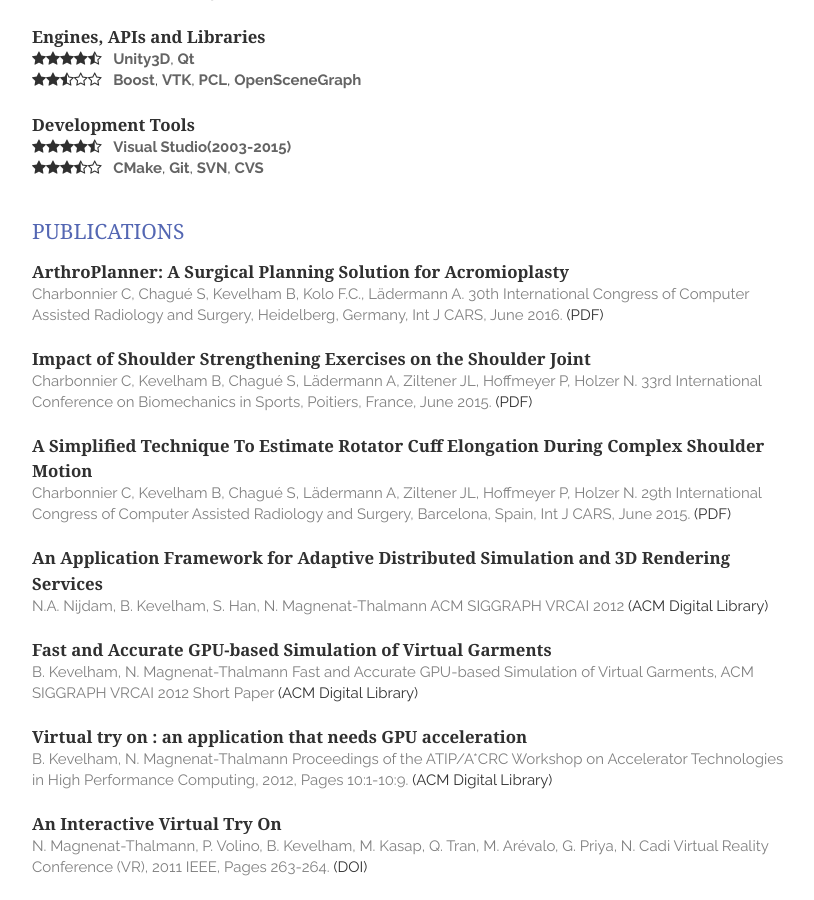
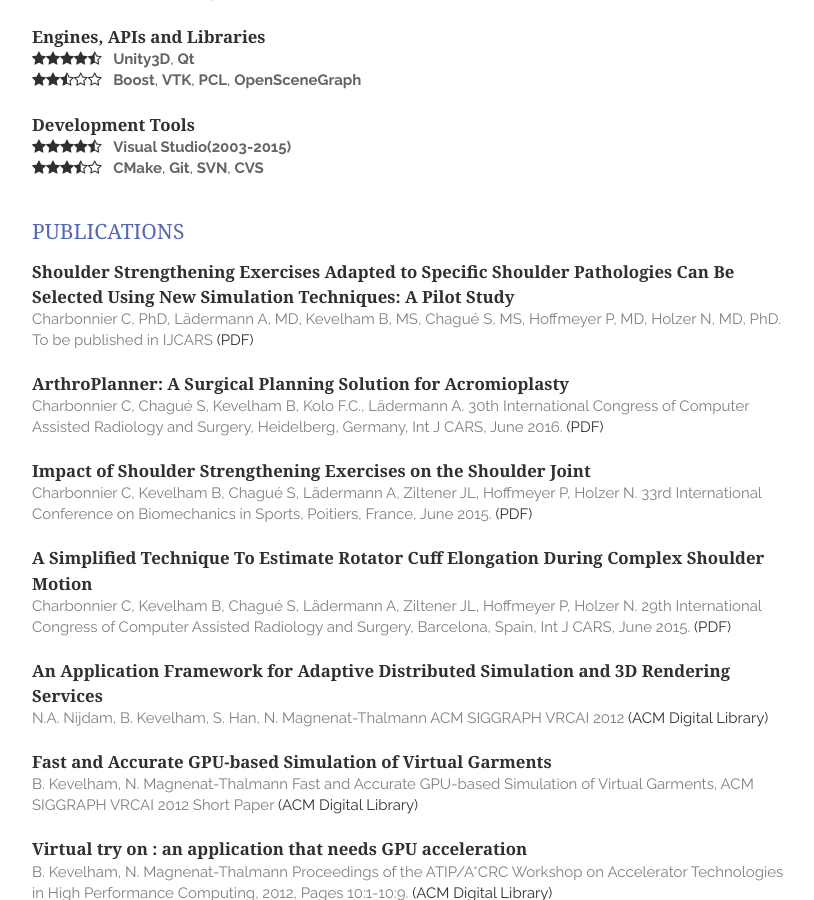
Before and after one commit to bkevelham/bkevelham.github.io, a Jekyll site: the page built from index.html, in a window 1280 px wide and 900 px high, scrolled down 1223 px. Shown: the whole window, without its empty margins (328-1142 px from the left). Built offline with Jekyll 4.4.1, drawn with Linux system fonts in a browser that asks for light colours; nearby versions of some CDN libraries; Markdown is read by kramdown in place of the engine named in the settings; the list of posts is cut into pages by our own code.

Commit message:
Update publicastions list

```diff
--- a/_includes/publications.html
+++ b/_includes/publications.html
@@ -1,5 +1,12 @@
 <section class="thirteen columns">
     <h1>Publications</h1>
+    <article>
+        <header>
+            <h1>Shoulder Strengthening Exercises Adapted to Specific Shoulder Pathologies Can Be Selected Using New Simulation Techniques: A Pilot Study</h1>
+            <span><i>Charbonnier C, PhD, Lädermann A, MD, Kevelham B, MS, Chagué S, MS, Hoffmeyer P, MD, Holzer N, MD, PhD.</i> To be published in IJCARS</span>
+            <a href="www.charbonnier.ch/pdf/publications/73.pdf" target="_blank">(PDF)</a>
+        </header>
+    </article>
     <article>
         <header>
             <h1>ArthroPlanner: A Surgical Planning Solution for Acromioplasty</h1>
```
